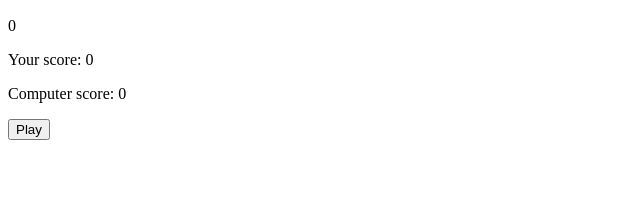
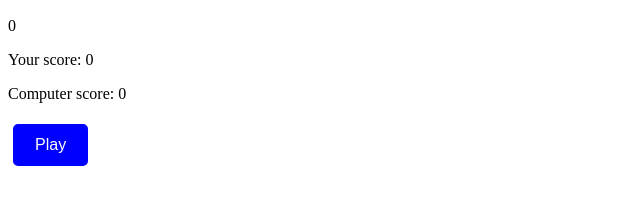
Before and after one commit to Mourtish/Rock-Paper-Scissors, a plain HTML site: page index.html in a window 1280 px wide. Shown: the part 110-314 px from the top of the page, without its empty margins (0-640 px from the left). Drawn offline with Linux system fonts and the light colour scheme.

Commit message:
Update index.html

```diff
--- a/index.html
+++ b/index.html
@@ -5,7 +5,18 @@
     <meta http-equiv="X-UA-Compatible" content="IE=edge">
     <meta name="viewport" content="width=device-width, initial-scale=1.0">
     <title>Rock Paper Scissors</title>
-
+    <style>
+        .custom-button {
+            border: 2px solid blue;
+            border-radius: 5px;
+            color: white;
+            background-color: blue;
+            padding: 10px 20px;
+            font-size: 16px;
+            cursor: pointer;
+            margin: 5px;
+        }
+    </style>
 </head>
 <body>
     <header>
```
